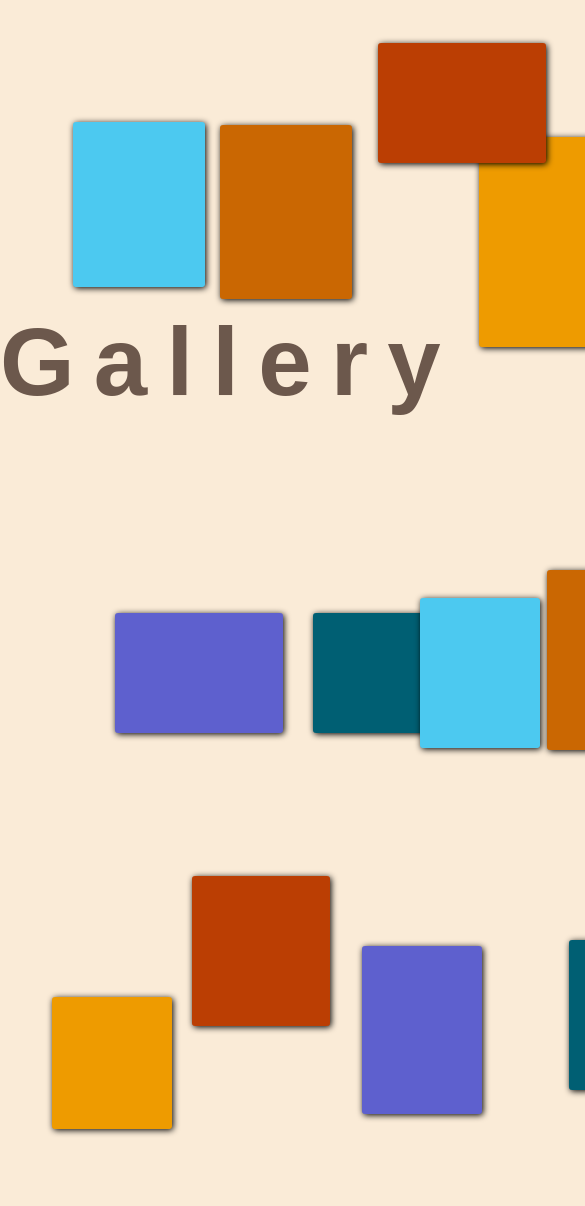
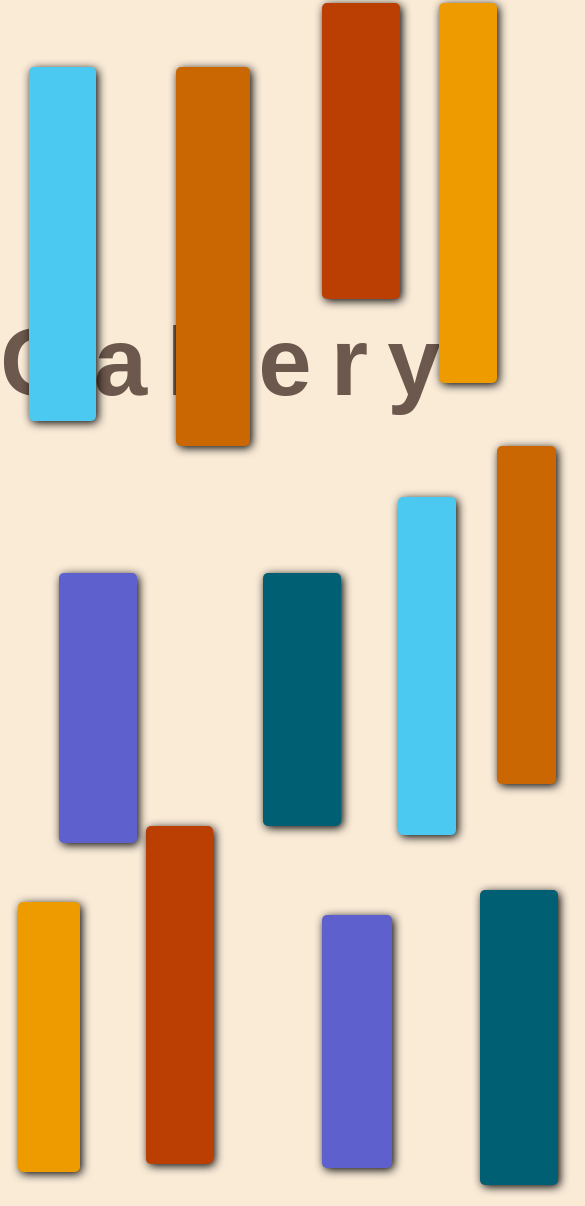
Before and after one commit to felipegauer/pagina-felps, a plain HTML site: page Gallery/index.html in a window 390 px wide. Shown: the part 60-1266 px from the top of the page, 585 px wide, since content can reach past the window. Drawn offline with Linux system fonts and the light colour scheme.

Commit message:
fotos responsivas conforme vw e vh

```diff
--- a/Contact/style.css
+++ b/Contact/style.css
@@ -60,6 +60,7 @@ header h1{
     font-size: 1rem;
     margin-bottom: 5px;
     letter-spacing: 0.04rem;
+    font-weight: bolder;
 }
 header p{
     font-size: 0.7rem;
@@ -85,6 +86,7 @@ a{
     padding: 5px;
     border-radius: 30px;
     list-style: none;
+    font-weight: 550;
 
 }
 
--- a/Gallery/style.css
+++ b/Gallery/style.css
@@ -57,8 +57,8 @@ body{
 }
 
 .photo:nth-child(1){
-    width: 250px;
-    height: 200px;
+    width: 20vw;
+    height: 30vh;
     left:45%;
     top: 50%;
     background-color: #005f73;
@@ -66,32 +66,32 @@ body{
 }
 
 .photo:nth-child(2){
-    width: 200px;
-    height: 350px;
+    width: 15vw;
+    height: 45vh;
     left:75%;
-    top: 10%;
+    top: 5%;
     background-color: #ee9b00;
 }
 
 .photo:nth-child(3){
-    width: 230px;
-    height: 250px;
+    width: 17vw;
+    height: 40vh;
     left:25%;
     top: 70%;
     background-color: #bb3e03;
 }
 
 .photo:nth-child(4){
-    width: 220px;
-    height: 290px;
+    width: 19vw;
+    height: 45vh;
     left:30%;
     top: 10%;
     background-color: #ca6702;
 }
 
 .photo:nth-child(5){
-    width: 280px;
-    height: 200px;
+    width: 20vw;
+    height: 32vh;
     left:10%;
     top: 50%;
     background-color: #5e60ce;
@@ -100,60 +100,60 @@ body{
 }
 
 .photo:nth-child(6){
-    width: 200px;
-    height: 280px;
+    width: 18vw;
+    height: 30vh;
     left:55%;
-    top: 75%;
+    top: 77%;
     background-color: #5e60ce;
 
 }
 
 .photo:nth-child(7){
-    width: 200px;
-    height: 220px;
-    left:2%;
-    top: 80%;
+    width: 16vw;
+    height: 32vh;
+    left:3%;
+    top: 76%;
     background-color: #ee9b00;
 
 }
 
 .photo:nth-child(8){
-    width: 280px;
-    height: 200px;
+    width: 20vw;
+    height: 35vh;
     left:55%;
     top: 5%;
     background-color: #bb3e03;
 }
 
 .photo:nth-child(9){
-    width: 250px;
-    height: 300px;
+    width: 15vw;
+    height: 40vh;
     left:85%;
-    top: 45%;
+    top: 40%;
     background-color: #ca6702;
 }
 
 .photo:nth-child(10){
-    width: 220px;
-    height: 275px;
+    width: 17vw;
+    height: 42vh;
     left:5%;
     top: 10%;
     background-color: #4cc9f0;
 }
 
 .photo:nth-child(11){
-    width: 300px;
-    height: 250px;
-    left:87%;
+    width: 20vw;
+    height: 35vh;
+    left:82%;
     top: 75%;
     background-color: #005f73;
 }
 
 .photo:nth-child(12){
-    width: 200px;
-    height: 250px;
-    left:65%;
-    top: 48%;
+    width: 15vw;
+    height: 40vh;
+    left:68%;
+    top: 44%;
     background-color: #4cc9f0;
 }
 
@@ -166,7 +166,7 @@ img:hover{
     opacity: 1;
 }
 
-@media screen and (max-width: 900px) {
+/* @media screen and (max-width: 900px) {
 .photo{
     transform: scale(0.6);
 }
@@ -178,5 +178,5 @@ img:hover{
 /* img:hover{
     transform: scale(0.7);
     opacity: 1;
-} */
 }
+}*/
--- a/Home/script.js
+++ b/Home/script.js
@@ -65,6 +65,8 @@ const observer = new IntersectionObserver((entries) => {
 const hiddenElements = document.querySelectorAll(".word");
 hiddenElements.forEach((ele) => observer.observe(ele));
 
+
+
 menuBtn.addEventListener('click', () => {
 
     menuBtn.animate({
@@ -84,7 +86,8 @@ menuBtn.addEventListener('click', () => {
         duration:500,
         fill:"forwards",
         easing:"ease"
-    })
+    });
+
 });
 
 closeBtn.addEventListener('click', ()=>{
--- a/Home/style.css
+++ b/Home/style.css
@@ -46,6 +46,7 @@ body::-webkit-scrollbar {
     padding: 10px 20px;
     z-index: 5;
     transform: translate(-100%);
+    font-weight: 450;
 }
 
 ul{
```
Also changed, not shown: Contact/index.html (+3 -2 lines), Home/index.html (+2 -2 lines), Rainbow/index.html (+1 -1 lines).
